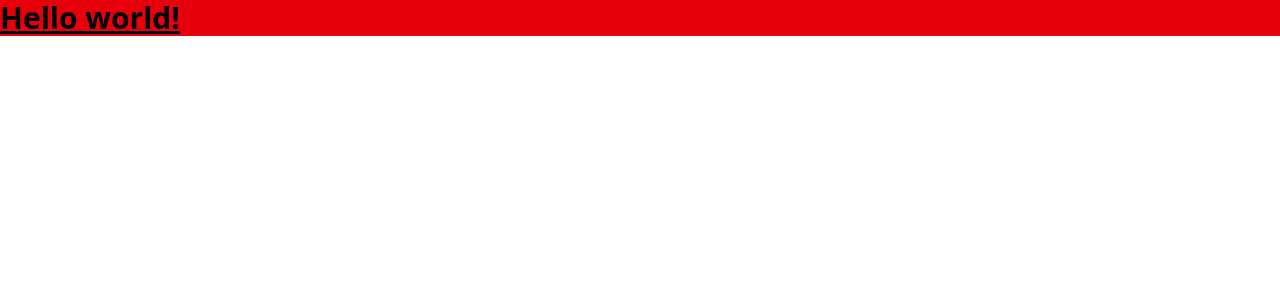
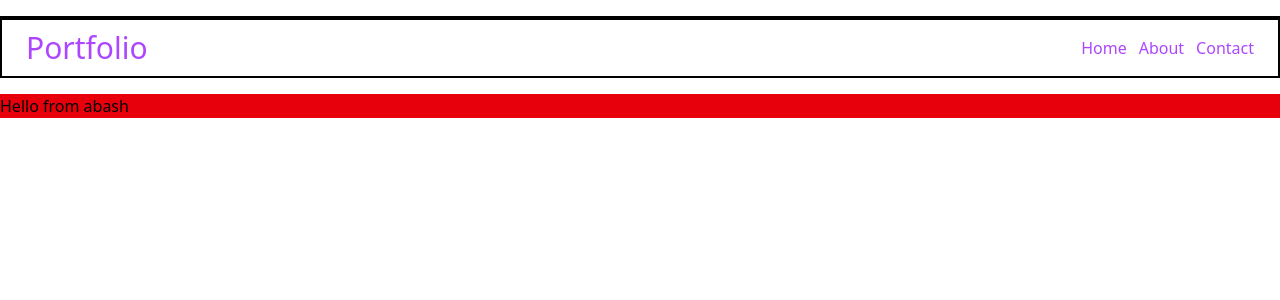
Before and after one commit to Abashansari/Tailwind-CSS-in-Vite, a React (Vite) app: page / in a window 1280 px wide. Shown: the top 300 px of the page. Built offline with nearby package versions, Linux system fonts and the light colour scheme.

Commit message:
created a simple navbar

```diff
--- a/src/App.jsx
+++ b/src/App.jsx
@@ -8,7 +8,18 @@ function App() {
 
   return (
     <>
-  <h1 className="text-3xl font-bold underline bg-red-600">Hello world!</h1>
+    <nav className='container border-2 border-t-4 border-black my-4 flex justify-between items-center text-purple-500 mx-auto px-6'>
+      <div className=" text-3xl">Portfolio</div>
+      <ul className='flex space-x-3 my-4 '>
+        <li>Home</li>
+        <li>About</li>
+        <li>Contact</li>
+      </ul>
+    </nav>
+    <div className='container bg-yellow-500 sm:bg-green-500 md:bg-blue-400 lg:bg-red-600'>
+      <p>Hello from abash</p>
+    </div>
+
     </>
   )
 }
```
